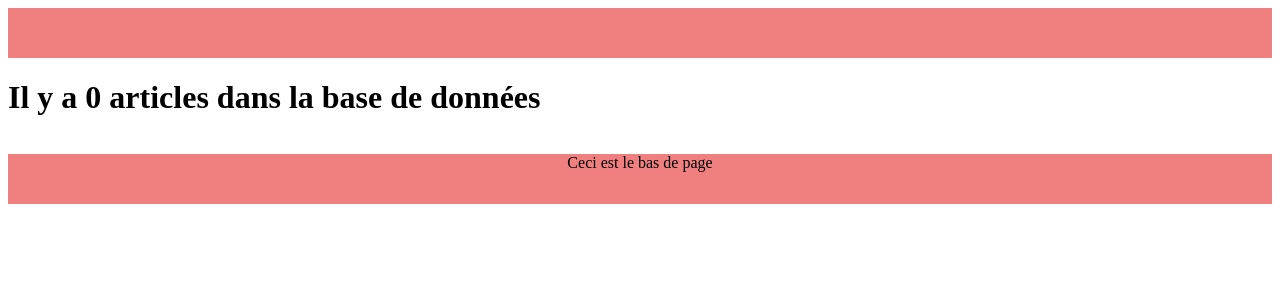
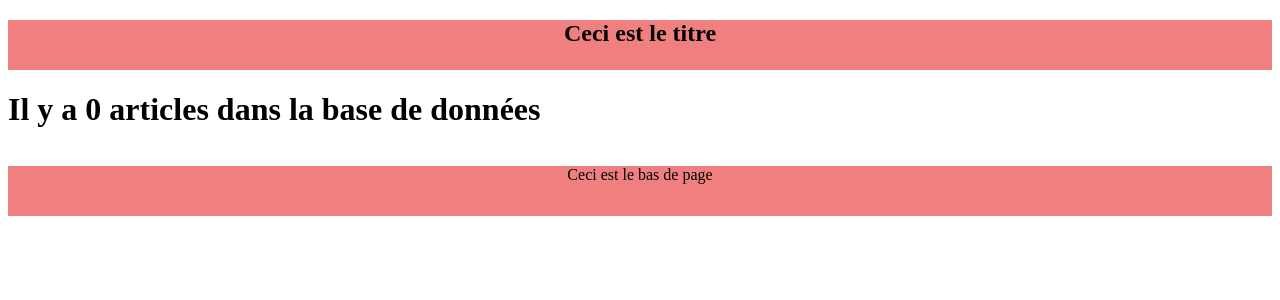
Before and after one commit to GuillaumeBande/ExoSymfony, a Symfony app: template templates/article_list.html.twig in a window 1280 px wide. Shown: the top 300 px of the page. Run offline with Twig, Linux system fonts and the light colour scheme; the template is opened without the code that fills it, so the values that code supplies are empty; some libraries are stand-ins or nearby versions.

Commit message:
Les Includes modif

```diff
--- a/templates/article_list.html.twig
+++ b/templates/article_list.html.twig
@@ -3,7 +3,9 @@
 {% block metaTitle %}
 Liste des articles
 {% endblock metaTitle %}
-
+{% block header %}
+<h2>Ceci est le titre</h2>
+{% endblock header %}
     {% block main %}
 <h1>Il y a {{ articles | length }} articles dans la base de données</h1>
 <div class="articles-container">
--- a/templates/base.html.twig
+++ b/templates/base.html.twig
@@ -10,6 +10,8 @@
 </head>
 <body>
     <header class="header" >
+        {% block header %}
+        {% endblock header %}
     </header>
     <main>
         {% block main %}
```
